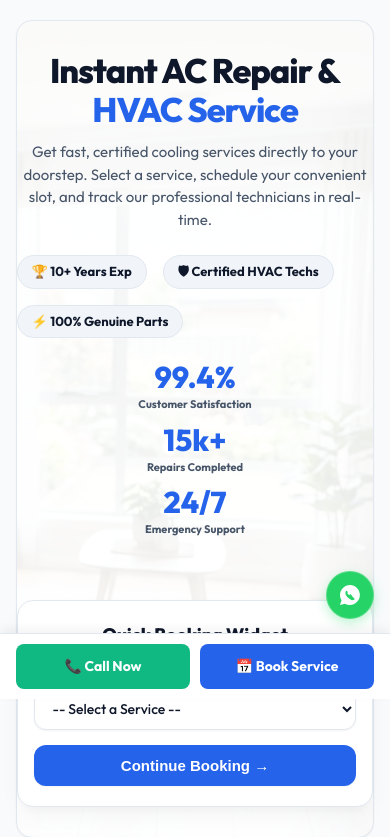
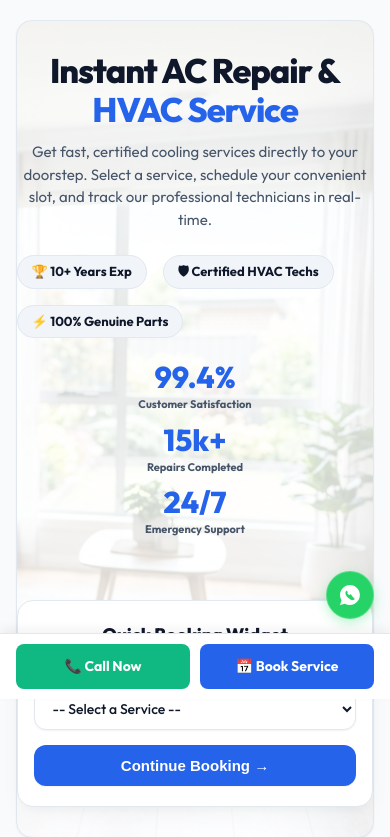
Before and after one commit to spotifyfree5546372-ui/ac-repair-website, a Node server app: page / in a window 390 px wide. Shown: the part 145-982 px from the top of the page. Run offline with Node 20, Linux system fonts and the light colour scheme; data comes from the database, SQL or seed files in the repository; some libraries are stand-ins or nearby versions.

Commit message:
Adjust opacity overlay of hero background to increase visibility of technician

```diff
--- a/public/css/style.css
+++ b/public/css/style.css
@@ -230,7 +230,7 @@ nav a:hover {
   grid-template-columns: 1.2fr 0.8fr;
   gap: 40px;
   align-items: center;
-  background-image: linear-gradient(to right, rgba(255, 255, 255, 0.96) 55%, rgba(255, 255, 255, 0.7) 100%), url('/images/bg_indian_tech.jpg');
+  background-image: linear-gradient(to right, rgba(255, 255, 255, 0.88) 45%, rgba(255, 255, 255, 0.15) 100%), url('/images/bg_indian_tech.jpg');
   background-size: cover;
   background-position: center right;
   border-radius: var(--radius-lg);
@@ -244,7 +244,7 @@ nav a:hover {
   .hero-section {
     grid-template-columns: 1fr;
     text-align: center;
-    background-image: linear-gradient(rgba(255, 255, 255, 0.92), rgba(255, 255, 255, 0.92)), url('/images/bg_indian_tech.jpg');
+    background-image: linear-gradient(rgba(255, 255, 255, 0.82), rgba(255, 255, 255, 0.82)), url('/images/bg_indian_tech.jpg');
     padding: 60px 20px;
   }
   .hero-stats {
```
